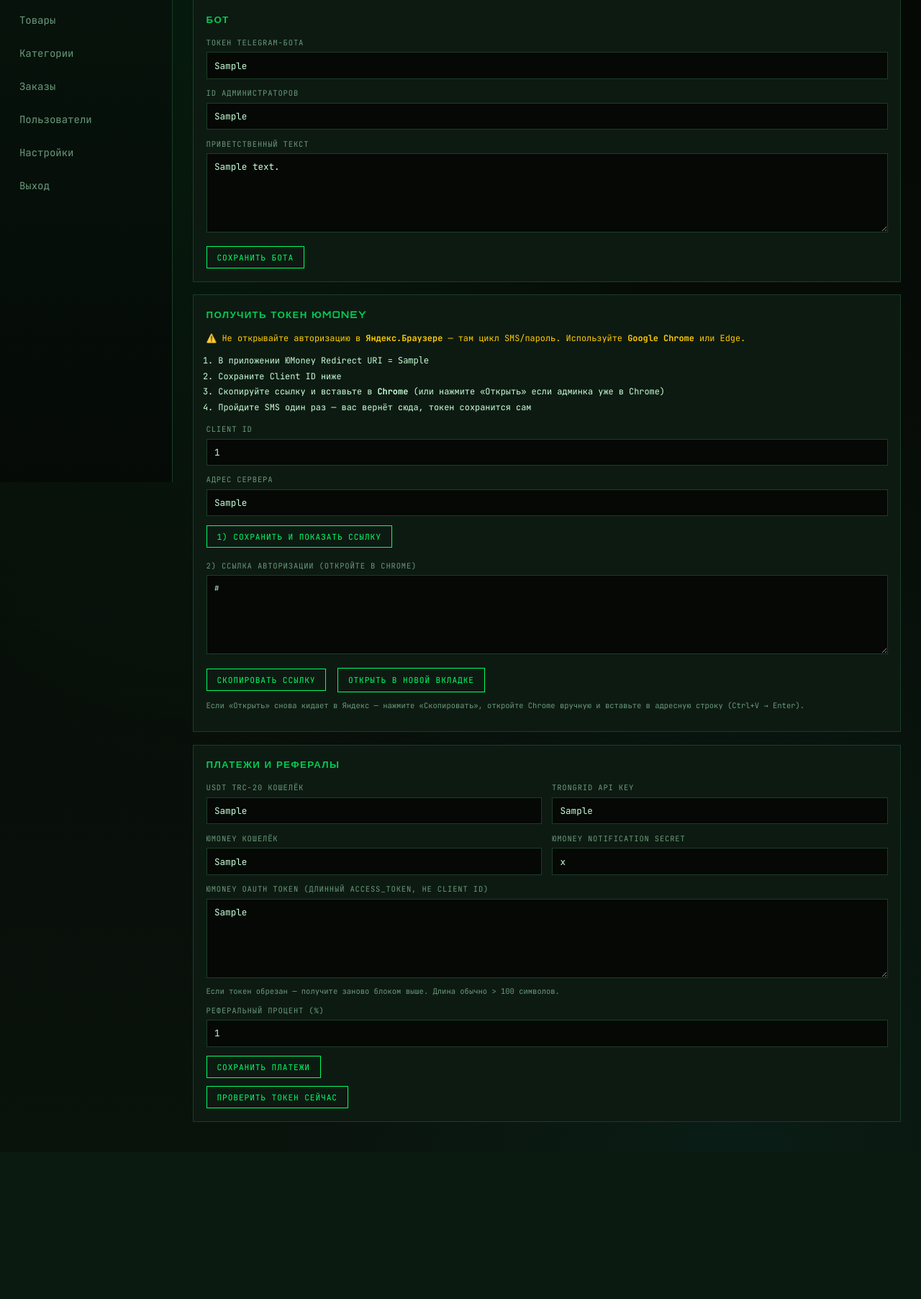
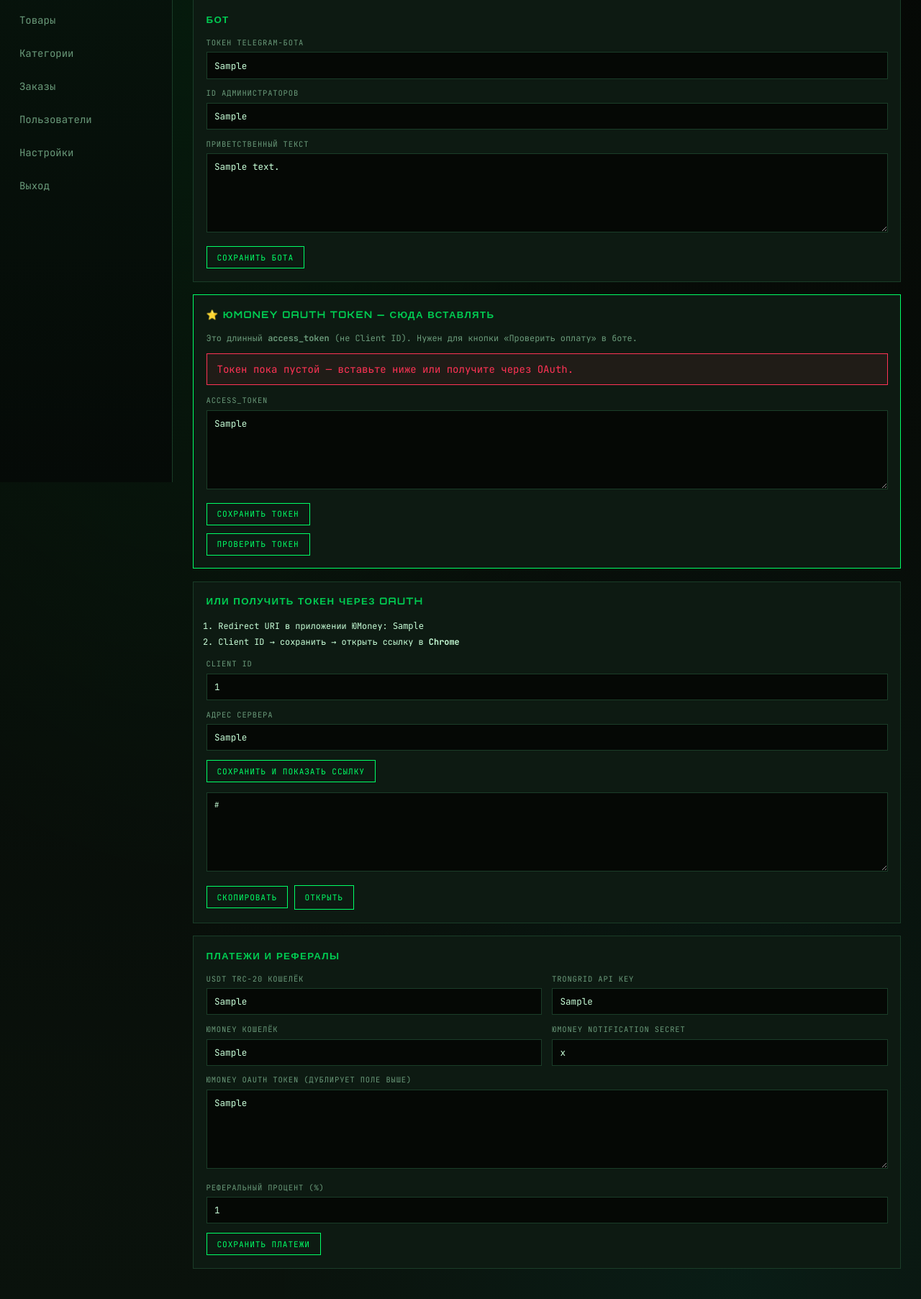
Before and after one commit to samson693000-creator/digital-shop, a Python web app: template web/templates/settings.html in a window 1280 px wide. Shown: the part 130-1935 px from the top of the page at 72% size. Before the commit the page ends 1689 px from the top, so only its background shows below. Run offline with Jinja, Linux system fonts and the light colour scheme; the template is opened without the code that fills it: most values are stand-ins (such as "Sample title", 1, 10 or a date in 2020).

Commit message:
Make YooMoney OAuth token field prominent at top of settings.
Co-authored-by: Cursor <cursoragent@cursor.com>

```diff
--- a/web/templates/settings.html
+++ b/web/templates/settings.html
@@ -36,53 +36,56 @@
   </form>
 </div>
 
+<div class="panel" id="yoomoney-token-box" style="border-color: var(--accent);">
+  <h2>⭐ ЮMoney OAuth token — сюда вставлять</h2>
+  <p style="color:var(--muted);font-size:0.85rem;">
+    Это длинный <b>access_token</b> (не Client ID). Нужен для кнопки «Проверить оплату» в боте.
+  </p>
+  {% if has_oauth_token %}
+  <div class="flash">Токен в базе есть (длина {{ pay.yoomoney_token|length }} символов).</div>
+  {% else %}
+  <div class="error">Токен пока пустой — вставьте ниже или получите через OAuth.</div>
+  {% endif %}
+  <form method="post" action="/settings/payments">
+    <input type="hidden" name="usdt_trc20_wallet" value="{{ pay.usdt_trc20_wallet }}" />
+    <input type="hidden" name="trongrid_api_key" value="{{ pay.trongrid_api_key }}" />
+    <input type="hidden" name="yoomoney_wallet" value="{{ pay.yoomoney_wallet }}" />
+    <input type="hidden" name="yoomoney_secret" value="{{ pay.yoomoney_secret }}" />
+    <input type="hidden" name="referral_percent" value="{{ pay.referral_percent }}" />
+    <label>access_token</label>
+    <textarea name="yoomoney_token" rows="4" placeholder="Вставьте сюда весь access_token от ЮMoney">{{ pay.yoomoney_token }}</textarea>
+    <button class="btn" type="submit">Сохранить токен</button>
+  </form>
+  <form method="post" action="/settings/yoomoney/test-token" style="margin-top:0.75rem;">
+    <input type="hidden" name="yoomoney_token" value="{{ pay.yoomoney_token }}" />
+    <button class="btn" type="submit">Проверить токен</button>
+  </form>
+</div>
+
 <div class="panel" id="yoomoney-oauth">
-  <h2>Получить токен ЮMoney</h2>
-  <p style="color:var(--warn);font-size:0.85rem;">
-    ⚠️ Не открывайте авторизацию в <b>Яндекс.Браузере</b> — там цикл SMS/пароль.
-    Используйте <b>Google Chrome</b> или Edge.
-  </p>
-
+  <h2>Или получить токен через OAuth</h2>
   <ol style="color:var(--text);font-size:0.85rem;line-height:1.8;padding-left:1.2rem;">
-    <li>В приложении ЮMoney Redirect URI = <code>{{ yoomoney_redirect }}</code></li>
-    <li>Сохраните Client ID ниже</li>
-    <li>Скопируйте ссылку и вставьте в <b>Chrome</b> (или нажмите «Открыть» если админка уже в Chrome)</li>
-    <li>Пройдите SMS один раз — вас вернёт сюда, токен сохранится сам</li>
+    <li>Redirect URI в приложении ЮMoney: <code>{{ yoomoney_redirect }}</code></li>
+    <li>Client ID → сохранить → открыть ссылку в <b>Chrome</b></li>
   </ol>
-
-  {% if has_oauth_token %}
-  <div class="flash">Токен уже есть. Можно получить заново.</div>
-  {% endif %}
-
   <form method="post" action="/settings/yoomoney/prepare">
     <label>Client ID</label>
     <input name="client_id" value="{{ yoomoney_client_id }}" required />
     <label>Адрес сервера</label>
     <input name="public_base" value="{{ public_base }}" required />
-    <button class="btn" type="submit">1) Сохранить и показать ссылку</button>
+    <button class="btn" type="submit">Сохранить и показать ссылку</button>
   </form>
-
   {% if yoomoney_auth_url %}
-  <div style="margin-top:1.25rem;">
-    <label>2) Ссылка авторизации (откройте в Chrome)</label>
+  <div style="margin-top:1rem;">
     <textarea id="oauth-url" readonly rows="3" style="font-size:0.75rem;">{{ yoomoney_auth_url }}</textarea>
-    <button class="btn" type="button" id="copy-oauth">Скопировать ссылку</button>
-    <a class="btn" href="{{ yoomoney_auth_url }}" target="_blank" rel="noopener noreferrer" style="margin-left:0.5rem;">Открыть в новой вкладке</a>
-    <p style="color:var(--muted);font-size:0.75rem;margin-top:0.75rem;">
-      Если «Открыть» снова кидает в Яндекс — нажмите «Скопировать», откройте Chrome вручную и вставьте в адресную строку (Ctrl+V → Enter).
-    </p>
+    <button class="btn" type="button" id="copy-oauth">Скопировать</button>
+    <a class="btn" href="{{ yoomoney_auth_url }}" target="_blank" rel="noopener noreferrer">Открыть</a>
   </div>
   <script>
     document.getElementById("copy-oauth")?.addEventListener("click", async () => {
       const t = document.getElementById("oauth-url");
-      try {
-        await navigator.clipboard.writeText(t.value);
-        alert("Ссылка скопирована. Вставьте её в Google Chrome.");
-      } catch (e) {
-        t.select();
-        document.execCommand("copy");
-        alert("Ссылка скопирована. Вставьте её в Google Chrome.");
-      }
+      try { await navigator.clipboard.writeText(t.value); } catch (e) { t.select(); document.execCommand("copy"); }
+      alert("Скопировано — вставьте в Chrome");
     });
   </script>
   {% endif %}
@@ -111,18 +114,11 @@
         <input name="yoomoney_secret" value="{{ pay.yoomoney_secret }}" />
       </div>
     </div>
-    <label>ЮMoney OAuth token (длинный access_token, не Client ID)</label>
-    <textarea name="yoomoney_token" rows="3" placeholder="вставьте access_token целиком">{{ pay.yoomoney_token }}</textarea>
-    <p style="color:var(--muted);font-size:0.75rem;margin-top:-0.5rem;">
-      Если токен обрезан — получите заново блоком выше. Длина обычно &gt; 100 символов.
-    </p>
+    <label>ЮMoney OAuth token (дублирует поле выше)</label>
+    <textarea name="yoomoney_token" rows="3">{{ pay.yoomoney_token }}</textarea>
     <label>Реферальный процент (%)</label>
     <input name="referral_percent" type="number" step="0.01" min="0" max="100" value="{{ pay.referral_percent }}" />
     <button class="btn" type="submit">Сохранить платежи</button>
   </form>
-  <form method="post" action="/settings/yoomoney/test-token" style="margin-top:0.75rem;">
-    <input type="hidden" name="yoomoney_token" value="{{ pay.yoomoney_token }}" />
-    <button class="btn" type="submit">Проверить токен сейчас</button>
-  </form>
 </div>
 {% endblock %}
```
